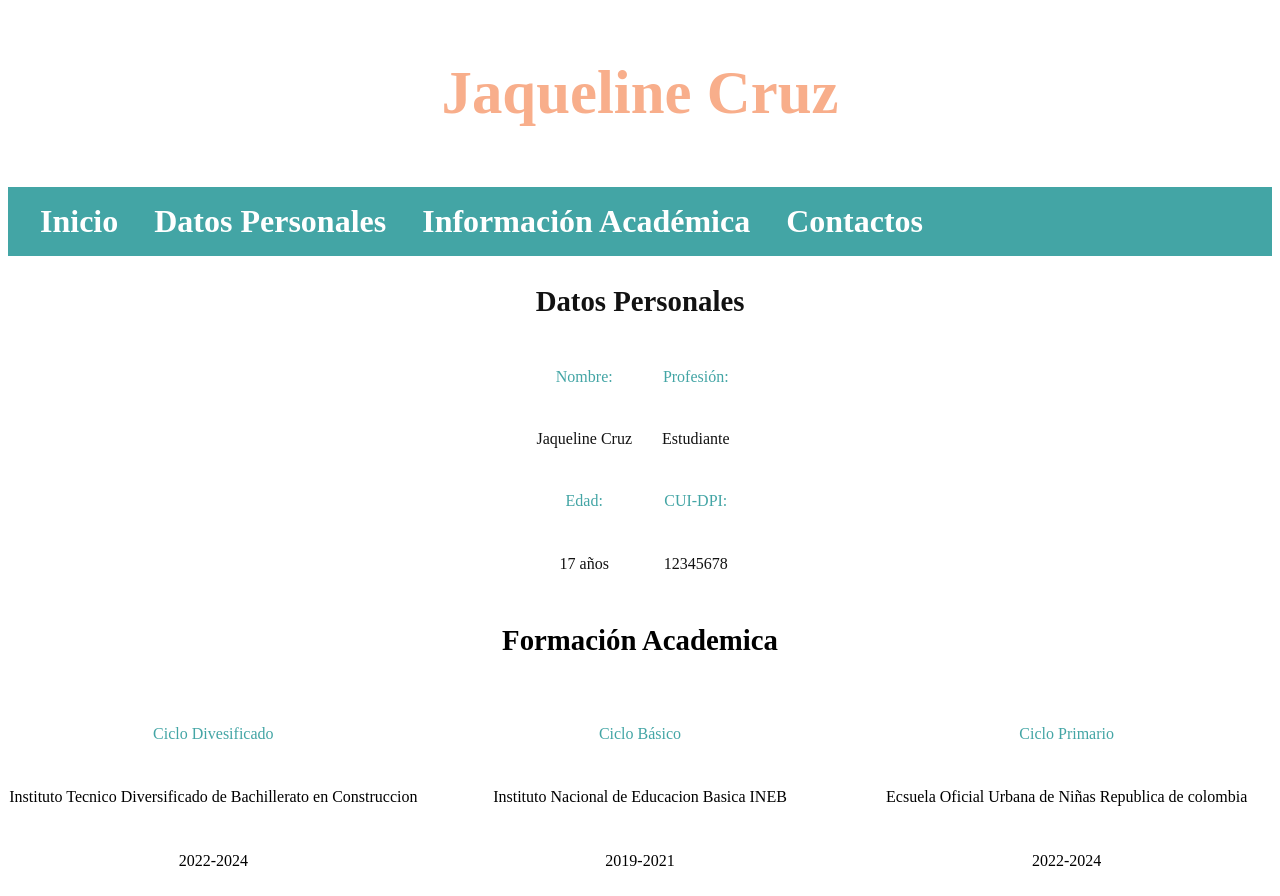
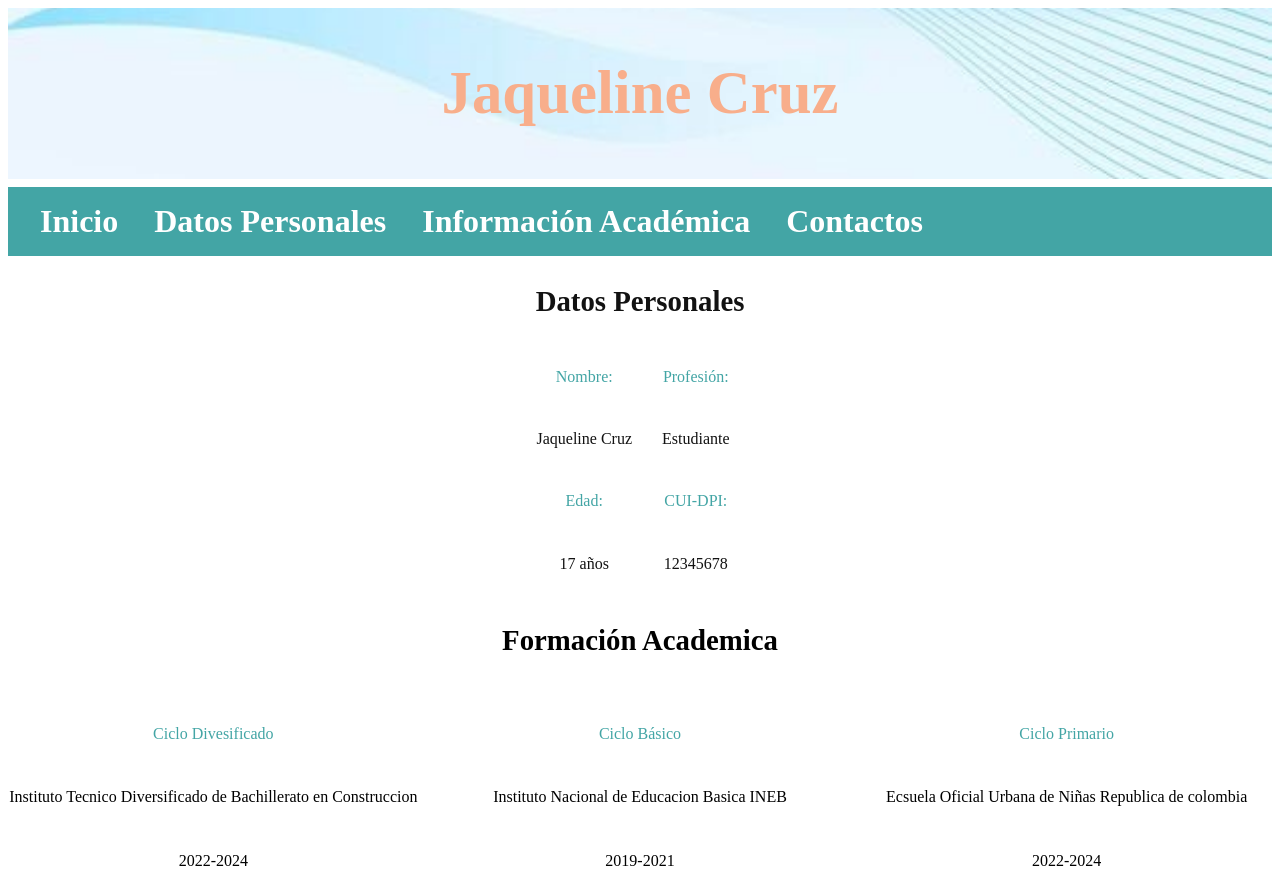
Before and after one commit to JaquelineCruz12/proyecto, a plain HTML site: page index.html in a window 1280 px wide. Shown: the top 896 px of the page. Drawn offline with Linux system fonts and the light colour scheme.

Commit message:
Update style.css
cambio de css

```diff
--- a/style.css
+++ b/style.css
@@ -75,7 +75,7 @@ h3{
 
 }
 .fondo{
-    background-image: url(../img/fondo1.jpg);
+    background-image: url(fondo1.jpg);
     background-repeat: no-repeat;
     background-size: cover;
     height: 15rem;
```
